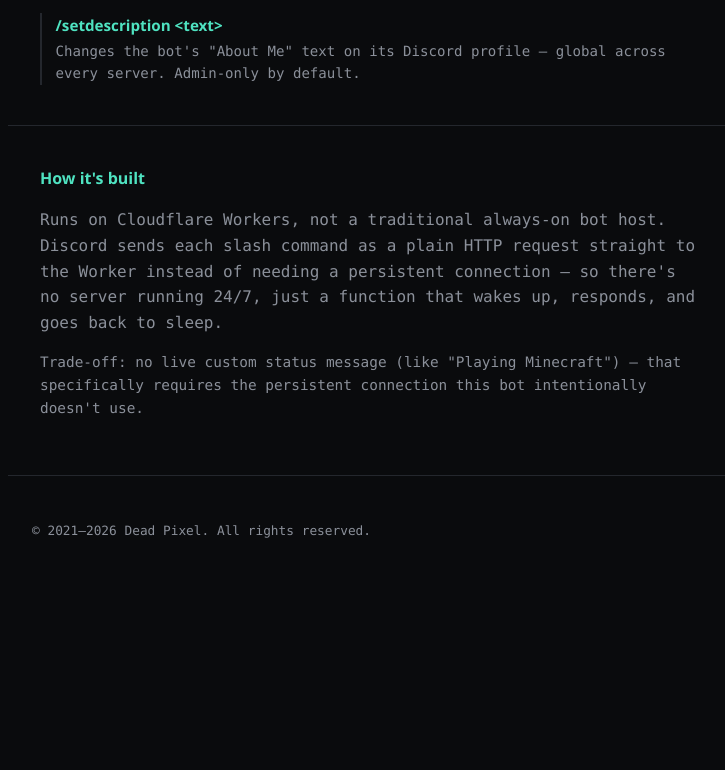
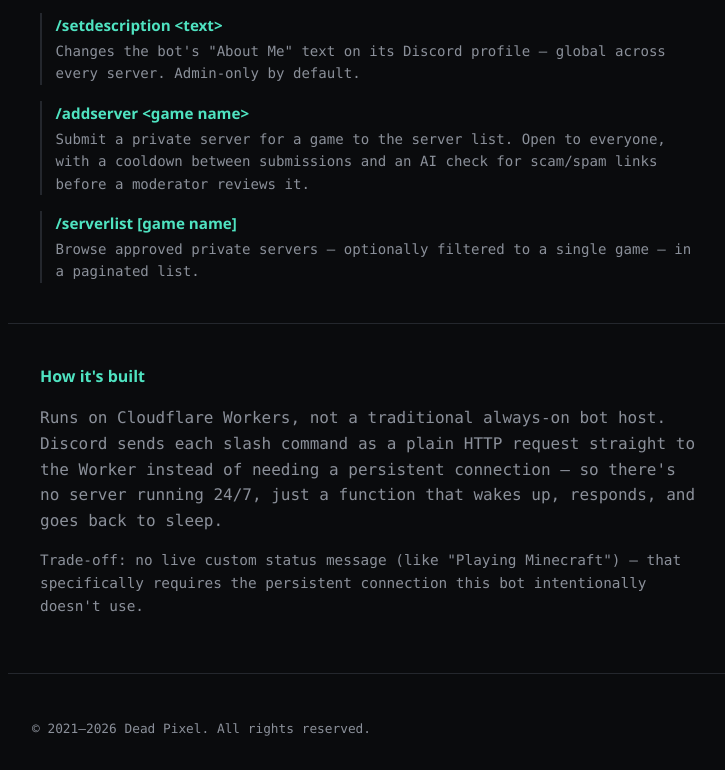
Before and after one commit to iam-dpx/website, a website: page discord-bot.html in a window 1280 px wide. Shown: the part 1240-2010 px from the top of the page, without its empty margins (272-997 px from the left). Before the commit the page ends 1842 px from the top, so only its background shows below. Drawn offline with Linux system fonts and the light colour scheme; no server answers.

Commit message:
Add addserver/serverlist to Commands section

```diff
--- a/discord-bot.html
+++ b/discord-bot.html
@@ -106,6 +106,21 @@
             global across every server. Admin-only by default.
           </p>
         </div>
+        <div class="lang-item">
+          <p class="lang-item__name">/addserver &lt;game name&gt;</p>
+          <p class="lang-item__desc">
+            Submit a private server for a game to the server list. Open to
+            everyone, with a cooldown between submissions and an AI check
+            for scam/spam links before a moderator reviews it.
+          </p>
+        </div>
+        <div class="lang-item">
+          <p class="lang-item__name">/serverlist [game name]</p>
+          <p class="lang-item__desc">
+            Browse approved private servers — optionally filtered to a
+            single game — in a paginated list.
+          </p>
+        </div>
       </div>
     </section>
 
```
